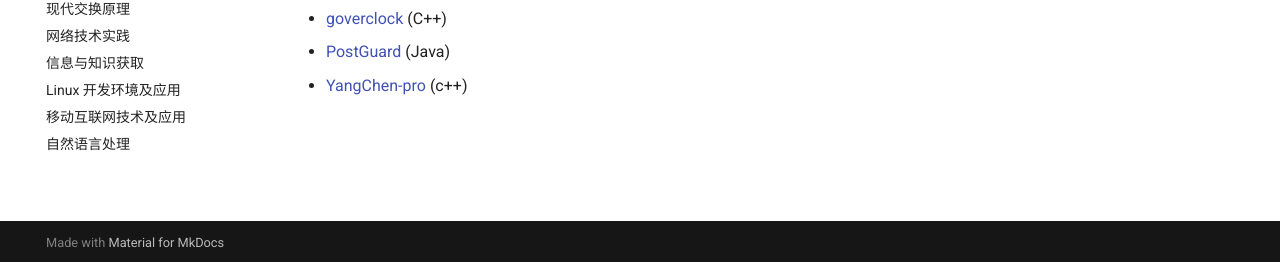
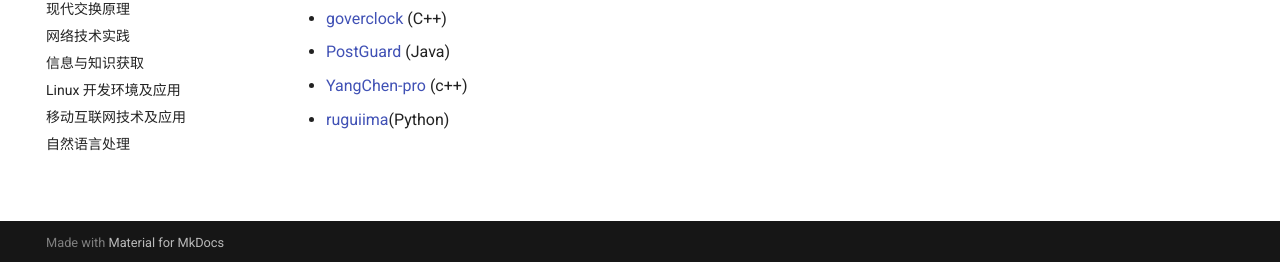
Before and after one commit to brupst/awesome-bupt-scs, an MkDocs documentation site: the page built from projects/Formal-Language.md, in a window 1280 px wide. Shown: the part 635-897 px from the top of the page. Built offline with MkDocs 1.6.1 and Material for MkDocs 9.7.7, drawn with Linux system fonts in a browser that asks for light colours; comment, search, counter and statistics services are not loaded.

Commit message:
Update Formal-Language.md

```diff
--- a/projects/Formal-Language.md
+++ b/projects/Formal-Language.md
@@ -17,3 +17,4 @@
 - [goverclock](https://github.com/goverclock/BUPT-Projects-Public/tree/main/CFG_transfer) (C++)
 - [PostGuard](https://github.com/post-guard/CFGS) (Java)
 - [YangChen-pro](https://github.com/YangChen-pro/bupt-assignments/tree/main/2nd%20year%20of%20BUPT/Second%20semester/Formal%20Languages%20and%20Automata/lab2_%E4%B8%8A%E4%B8%8B%E6%96%87%E6%97%A0%E5%85%B3%E6%96%87%E6%B3%95%E7%9A%84%E5%8F%98%E6%8D%A2) (c++)
+- [ruguiima](https://github.com/ruguiima/PDA-trans)(Python)
```
